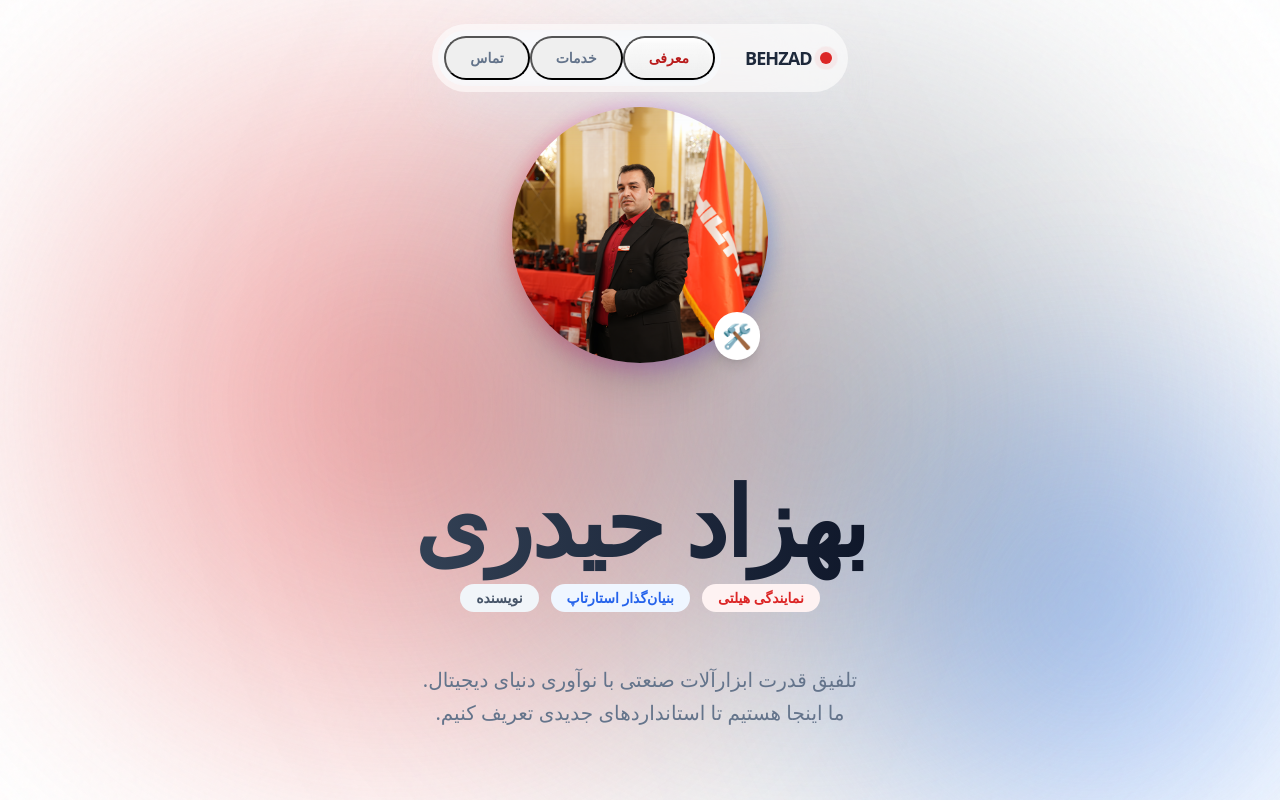
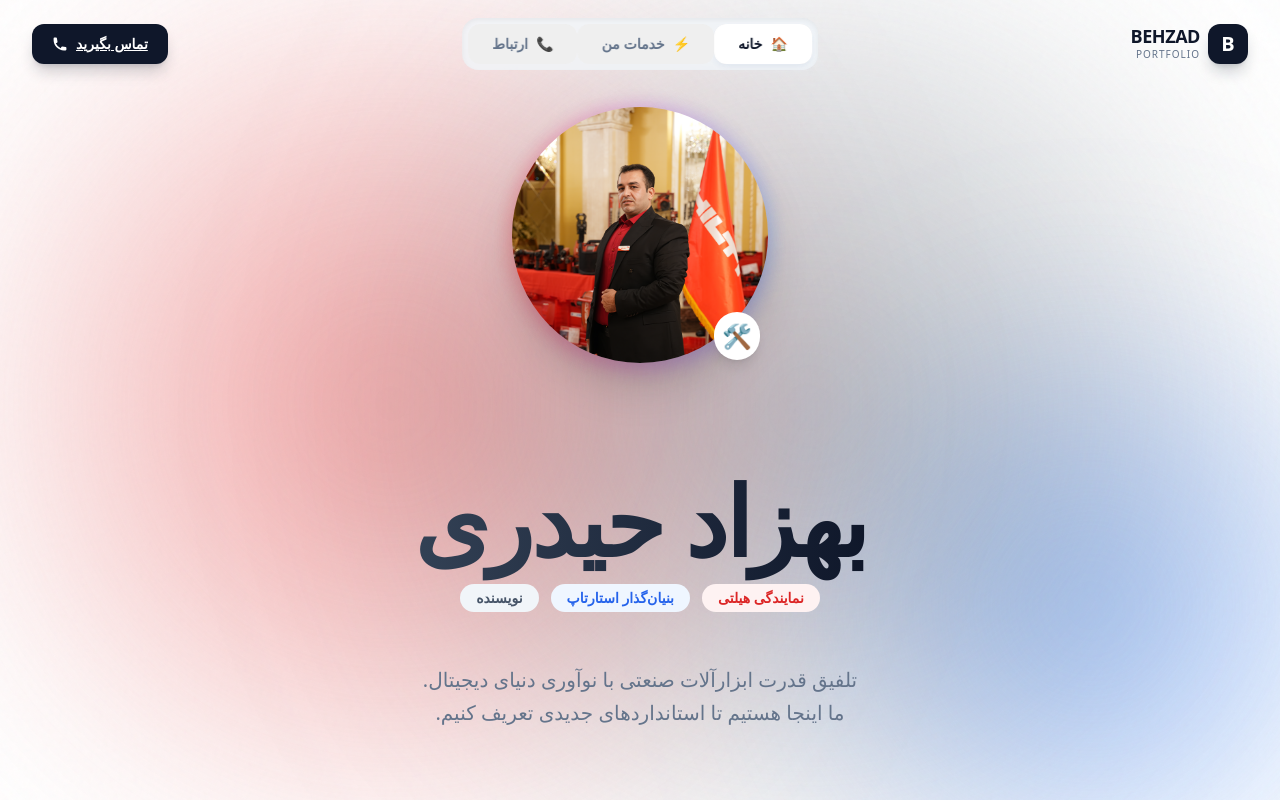
Before and after one commit to Fadakari/bio-site, a Nuxt app: page / in a window 1280 px wide. Built offline with nearby package versions, Linux system fonts and the light colour scheme.

Commit message:
edit blobs

```diff
--- a/app/components/NavBar.vue
+++ b/app/components/NavBar.vue
@@ -1,88 +1,94 @@
 <template>
-  <nav class="fixed top-0 left-0 right-0 z-50 flex justify-center px-4 py-6 transition-all duration-500"
-       :class="{ 'py-3': isScrolled }">
+  <header
+    class="fixed top-0 left-0 right-0 z-50 transition-all duration-300 ease-in-out px-4 md:px-8"
+    :class="isScrolled ? 'py-3 bg-white/70 backdrop-blur-xl shadow-sm' : 'py-6 bg-transparent'"
+  >
+    <div class="max-w-7xl mx-auto flex items-center justify-between">
 
-    <div class="relative flex items-center p-1.5 rounded-full border border-white/40 shadow-2xl shadow-slate-200/40 backdrop-blur-2xl bg-white/60 transition-all duration-500 ease-out"
-         :class="isMobile ? 'w-full justify-between px-4 py-2' : 'gap-2 pr-2'">
-
-      <div class="flex items-center gap-2 pl-4 pr-2 cursor-pointer group select-none" @click="$emit('change', 'home')">
-        <div class="relative flex h-3 w-3">
-          <span class="animate-ping absolute inline-flex h-full w-full rounded-full bg-red-500 opacity-75"></span>
-          <span class="relative inline-flex rounded-full h-3 w-3 bg-red-600 group-hover:scale-125 transition-transform"></span>
+      <div class="flex items-center gap-2 cursor-pointer select-none group" @click="$emit('change', 'home')">
+        <div class="relative w-10 h-10 flex items-center justify-center bg-slate-900 rounded-xl text-white overflow-hidden transition-transform duration-300 group-hover:rotate-3 group-hover:scale-105 shadow-lg shadow-slate-900/20">
+          <span class="font-black text-xl relative z-10">B</span>
+          <div class="absolute inset-0 bg-gradient-to-tr from-slate-800 to-slate-700 opacity-0 group-hover:opacity-100 transition-opacity duration-300"></div>
         </div>
-        <span class="font-black text-lg tracking-tighter text-slate-800 group-hover:text-red-600 transition-colors">
-          BEHZAD
-        </span>
+        <div class="flex flex-col">
+          <span class="font-bold text-slate-900 text-lg leading-none tracking-tight">BEHZAD</span>
+          <span class="text-[10px] text-slate-500 font-medium tracking-widest uppercase mt-0.5">Portfolio</span>
+        </div>
       </div>
 
-      <div v-if="!isMobile" class="flex items-center bg-slate-100/40 rounded-full p-1.5 border border-white/40 backdrop-blur-sm">
+      <div v-if="!isMobile" class="absolute left-1/2 top-1/2 -translate-x-1/2 -translate-y-1/2">
+        <div class="flex p-1.5 bg-slate-100/80 backdrop-blur-sm rounded-2xl border border-white/50 shadow-inner">
           <button
             v-for="tab in tabs"
             :key="tab.id"
             @click="$emit('change', tab.id)"
-          class="relative px-6 py-2.5 rounded-full text-sm font-bold transition-all duration-500 overflow-hidden group"
-          :class="active === tab.id ? 'text-red-700 shadow-sm' : 'text-slate-500 hover:text-slate-900'"
+            class="relative px-6 py-2.5 rounded-xl text-sm font-bold transition-all duration-300 ease-out outline-none border-none focus:outline-none focus:ring-0 overflow-hidden"
+            :class="active === tab.id ? 'text-slate-900 shadow-md shadow-slate-200 transform scale-100' : 'text-slate-500 hover:text-slate-700 hover:bg-slate-200/50'"
           >
-          <span class="relative z-10 flex items-center gap-2 transition-transform duration-300 group-active:scale-95">
+            <div v-if="active === tab.id" class="absolute inset-0 bg-white rounded-xl z-0" style="view-transition-name: active-tab;"></div>
+
+            <span class="relative z-10 flex items-center gap-2">
+              <span>{{ tab.icon }}</span>
               {{ tab.label }}
             </span>
+          </button>
+        </div>
+      </div>
 
-          <div v-if="active === tab.id"
-               class="absolute inset-0 rounded-full transition-all duration-300
-                      bg-gradient-to-b from-white/80 to-white/10
-                      backdrop-blur-2xl
-                      border border-white/90
-                      shadow-[inset_0_2px_4px_rgba(255,255,255,1),0_4px_15px_rgba(220,38,38,0.25)]"
-               style="view-transition-name: active-tab-bg">
+      <div class="flex items-center gap-3">
+        <a href="tel:09120000000"
+           class="hidden md:flex items-center gap-2 bg-slate-900 text-white px-5 py-2.5 rounded-xl text-sm font-bold hover:bg-red-600 hover:shadow-red-500/30 hover:-translate-y-0.5 transition-all duration-300 shadow-lg shadow-slate-900/20 border-none outline-none">
+           <span>تماس بگیرید</span>
+           <svg xmlns="http://www.w3.org/2000/svg" class="h-4 w-4" viewBox="0 0 20 20" fill="currentColor">
+             <path d="M2 3a1 1 0 011-1h2.153a1 1 0 01.986.836l.74 4.435a1 1 0 01-.54 1.06l-1.548.773a11.037 11.037 0 006.105 6.105l.774-1.548a1 1 0 011.059-.54l4.435.74a1 1 0 01.836.986V17a1 1 0 01-1 1h-2C7.82 18 2 12.18 2 5V3z" />
+           </svg>
+        </a>
 
-               <div class="absolute inset-0 bg-gradient-to-r from-transparent via-white/60 to-transparent -skew-x-12 translate-x-[-100%] animate-shine"></div>
-          </div>
+        <button v-if="isMobile"
+                @click="mobileMenuOpen = true"
+                class="p-2.5 rounded-xl bg-white text-slate-900 shadow-md shadow-slate-100 active:scale-90 transition-all border-none outline-none">
+          <svg xmlns="http://www.w3.org/2000/svg" class="h-6 w-6" fill="none" viewBox="0 0 24 24" stroke="currentColor" stroke-width="2">
+            <path stroke-linecap="round" stroke-linejoin="round" d="M4 6h16M4 12h16M4 18h16" />
+          </svg>
         </button>
       </div>
 
-      <button v-else
-              @click="mobileMenuOpen = true"
-              class="p-2 rounded-full text-slate-700 hover:bg-white/50 transition-colors active:scale-90">
-        <div class="flex flex-col gap-1.5 w-6 items-end">
-          <span class="w-full h-0.5 bg-slate-800 rounded-full"></span>
-          <span class="w-2/3 h-0.5 bg-slate-800 rounded-full group-hover:w-full transition-all"></span>
-          <span class="w-full h-0.5 bg-slate-800 rounded-full"></span>
     </div>
+
+    <Transition name="mobile-menu">
+      <div v-if="isMobile && mobileMenuOpen"
+           class="fixed inset-0 z-[100] bg-white flex flex-col"
+           @click.self="mobileMenuOpen = false">
+
+        <div class="flex items-center justify-between p-6 border-b border-slate-100">
+          <span class="font-black text-2xl text-slate-900">منو</span>
+          <button @click="mobileMenuOpen = false" class="p-2 rounded-full bg-slate-50 hover:bg-red-50 text-slate-500 hover:text-red-500 transition-colors border-none outline-none">
+            <svg xmlns="http://www.w3.org/2000/svg" class="h-6 w-6" fill="none" viewBox="0 0 24 24" stroke="currentColor" stroke-width="2">
+              <path stroke-linecap="round" stroke-linejoin="round" d="M6 18L18 6M6 6l12 12" />
+            </svg>
           </button>
         </div>
 
-    <Transition name="menu-fade">
-      <div v-if="isMobile && mobileMenuOpen"
-           class="fixed inset-0 z-[60] bg-white/80 backdrop-blur-3xl flex flex-col items-center justify-center overflow-hidden"
-           @click.self="closeMobileMenu">
-
-        <button class="absolute top-6 right-6 p-4 rounded-full bg-white/50 text-slate-500 hover:text-red-600 hover:bg-red-50 transition-all duration-300 hover:rotate-90 shadow-sm border border-white/60"
-                @click="closeMobileMenu">
-          <svg xmlns="http://www.w3.org/2000/svg" class="h-6 w-6" fill="none" viewBox="0 0 24 24" stroke="currentColor" stroke-width="2.5">
-            <path stroke-linecap="round" stroke-linejoin="round" d="M6 18L18 6M6 6l12 12" />
-          </svg>
-        </button>
-
-        <div class="flex flex-col gap-5 w-full px-8 items-center max-w-sm">
-          <TransitionGroup name="stagger-list" tag="div" class="w-full flex flex-col gap-4" appear>
-            <button v-for="(tab, index) in tabs"
+        <div class="flex-1 flex flex-col gap-2 p-6 overflow-y-auto">
+          <button v-for="(tab, i) in tabs"
                   :key="tab.id"
                   @click="selectMobile(tab.id)"
-                    class="w-full py-5 text-2xl font-black tracking-tight rounded-3xl transition-all duration-300 group border border-transparent relative overflow-hidden backdrop-blur-sm"
-                    :class="active === tab.id
-                      ? 'bg-red-50/80 text-red-600 shadow-lg shadow-red-500/10 border-red-100 scale-105'
-                      : 'hover:bg-white/40 text-slate-400 hover:text-slate-800'"
-                    :style="{ transitionDelay: `${index * 80}ms` }">
+                  class="flex items-center gap-4 p-4 rounded-2xl text-lg font-bold transition-all border-none outline-none animate-fade-in-up"
+                  :class="active === tab.id ? 'bg-slate-900 text-white shadow-lg shadow-slate-900/20' : 'bg-slate-50 text-slate-600 hover:bg-white hover:shadow-md'"
+                  :style="{ animationDelay: `${i * 50}ms` }"
+          >
+            <span class="text-2xl opacity-80">{{ tab.icon }}</span>
+            {{ tab.label }}
+            <span v-if="active === tab.id" class="mr-auto w-2 h-2 bg-red-500 rounded-full animate-pulse"></span>
+          </button>
+        </div>
 
-              <span class="relative z-10">{{ tab.label }}</span>
-
-              <span v-if="active === tab.id" class="absolute left-6 top-1/2 -translate-y-1/2 w-2 h-2 rounded-full bg-red-500"></span>
-            </button>
-          </TransitionGroup>
+        <div class="p-6 bg-slate-50">
+          <p class="text-center text-slate-400 text-sm">© 2024 Behzad Heydari</p>
         </div>
       </div>
     </Transition>
-  </nav>
+  </header>
 </template>
 
 <script setup>
@@ -92,9 +98,9 @@ defineProps(['active']);
 const emit = defineEmits(['change']);
 
 const tabs = [
-  { id: 'home', label: 'معرفی' },
-  { id: 'services', label: 'خدمات' },
-  { id: 'contact', label: 'تماس' }
+  { id: 'home', label: 'خانه', icon: '🏠' },
+  { id: 'services', label: 'خدمات من', icon: '⚡' },
+  { id: 'contact', label: 'ارتباط', icon: '📞' }
 ];
 
 const isMobile = ref(false);
@@ -105,10 +111,6 @@ const checkScreen = () => { isMobile.value = window.innerWidth < 768; };
 
 const handleScroll = () => {
   isScrolled.value = window.scrollY > 20;
-};
-
-const closeMobileMenu = () => {
-  mobileMenuOpen.value = false;
 };
 
 const selectMobile = (id) => {
@@ -129,41 +131,26 @@ onUnmounted(() => {
 </script>
 
 <style scoped>
-.menu-fade-enter-active,
-.menu-fade-leave-active {
-  transition: opacity 0.4s cubic-bezier(0.4, 0, 0.2, 1), backdrop-filter 0.4s ease;
+/* انیمیشن ورود منوی موبایل */
+.mobile-menu-enter-active,
+.mobile-menu-leave-active {
+  transition: all 0.4s cubic-bezier(0.32, 0.72, 0, 1);
 }
 
-.menu-fade-enter-from,
-.menu-fade-leave-to {
+.mobile-menu-enter-from,
+.mobile-menu-leave-to {
   opacity: 0;
-  backdrop-filter: blur(0px);
+  transform: translateX(100%);
 }
 
-.stagger-list-enter-active {
-  transition: all 0.6s cubic-bezier(0.34, 1.56, 0.64, 1);
+/* انیمیشن آیتم‌های موبایل */
+@keyframes fadeInUp {
+  from { opacity: 0; transform: translateY(20px); }
+  to { opacity: 1; transform: translateY(0); }
 }
 
-.stagger-list-leave-active {
-  transition: all 0.3s ease;
-}
-
-.stagger-list-enter-from {
-  opacity: 0;
-  transform: translateY(30px) scale(0.9);
-}
-
-.stagger-list-leave-to {
-  opacity: 0;
-  transform: scale(0.95);
-}
-.animate-shine {
-  animation: shine 3s infinite cubic-bezier(0.4, 0, 0.2, 1);
-}
-
-@keyframes shine {
-  0% { transform: translateX(-150%) skewX(-12deg); }
-  20% { transform: translateX(150%) skewX(-12deg); }
-  100% { transform: translateX(150%) skewX(-12deg); }
+.animate-fade-in-up {
+  animation: fadeInUp 0.5s cubic-bezier(0.16, 1, 0.3, 1) forwards;
+  opacity: 0; /* شروع با مخفی بودن */
 }
 </style>
```
Lines whose indentation alone changed are shown as unchanged.
